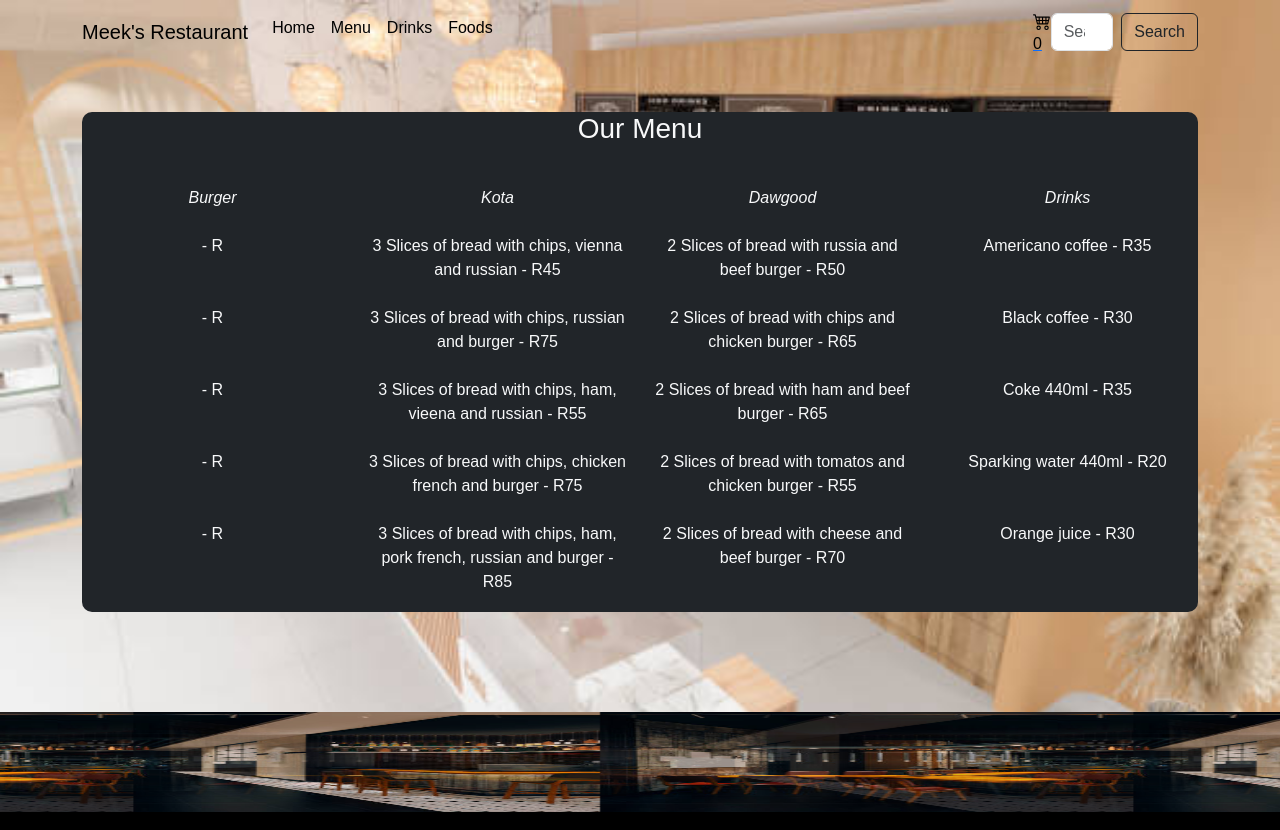
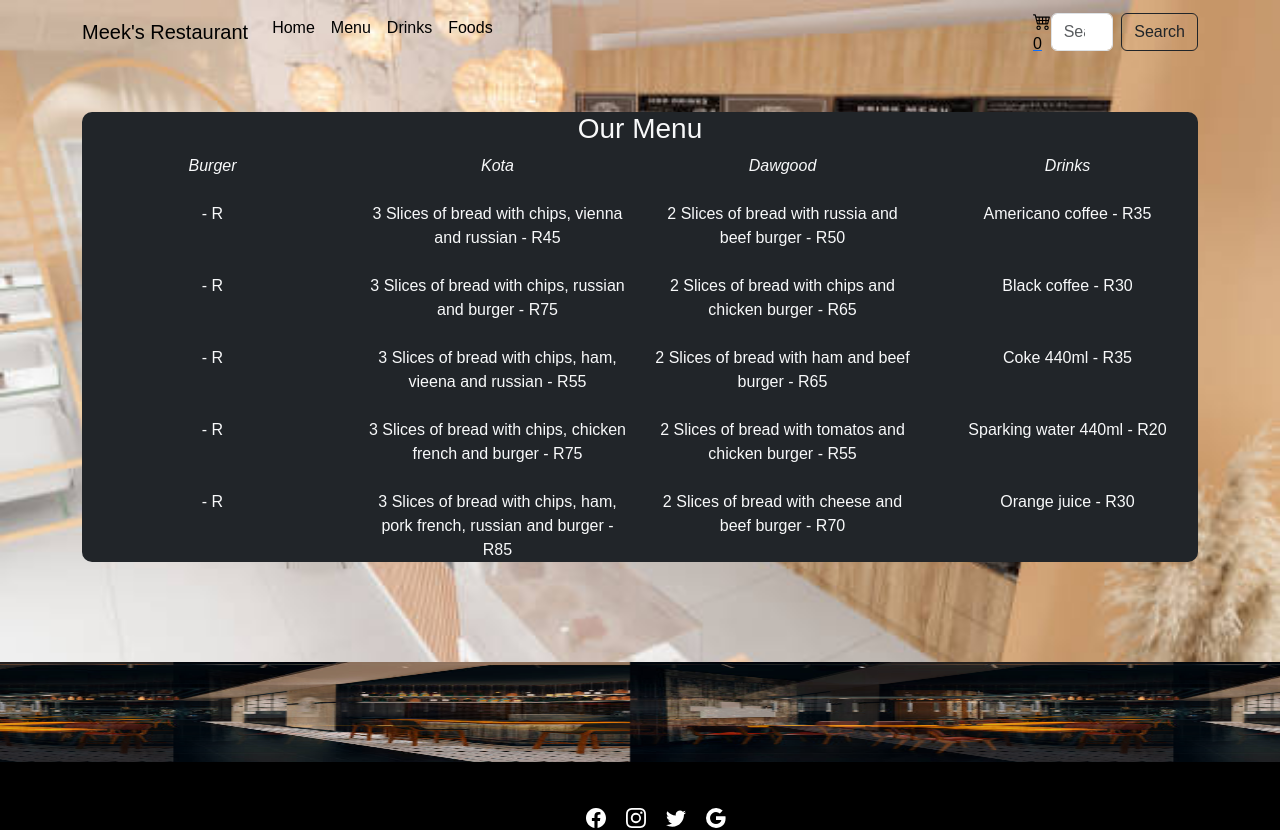
Before and after one commit to hitprofit70/my-restaurant-app, a React (Vite) app in the folder frontend/: page /menupage in a window 1280 px wide. Shown: the top 830 px of the page. Built offline with nearby package versions, Linux system fonts and the light colour scheme; no server answers.

Commit message:
my cardproduct fixed

```diff
--- a/frontend/src/index.css
+++ b/frontend/src/index.css
@@ -137,7 +137,8 @@ body{
   }
   .home-card {
     display: grid;
-    grid-template-columns: auto auto auto auto;
+    width: 80%;
+    grid-template-columns: 50px 4fr
   }
 
   .add-button {
--- a/frontend/src/pages/CartPage.jsx
+++ b/frontend/src/pages/CartPage.jsx
@@ -11,8 +11,8 @@ const CartPage = () => {
                     <li class="list-group-item bg-black">
                         <img src='https://t3.ftcdn.net/jpg/05/81/94/08/240_F_581940851_vrw6QHGEaHbM5V8mRsafjfWQXW0o7pZt.jpg' />
                     </li>
-                    <li class="list-group-item">Meat</li>
-                    <li class="list-group-item">R190</li>
+                    <li className="list-group-item">Meat</li>
+                    <li className="list-group-item">R190</li>
                 </ul>
             </div>
             <BottomF />
--- a/frontend/src/pages/Drinks.jsx
+++ b/frontend/src/pages/Drinks.jsx
@@ -18,7 +18,7 @@ const Drinks = () => {
     <div>
       <TopNav/>
       <div className='container'>
-        <div className='home-card'>
+        <div className=''>
       {myDrinks.map((p, index) => (
               <ProductsCard
                 key={index}
--- a/frontend/src/pages/Foods.jsx
+++ b/frontend/src/pages/Foods.jsx
@@ -18,7 +18,7 @@ const Foods = () => {
     <div>
       <TopNav/>
       <div className='container'>
-        <div className='home-card'>
+        <div className=''>
       {myFoods.map((p, index) => (
               <ProductsCard
                 key={index}
--- a/frontend/src/pages/Home.jsx
+++ b/frontend/src/pages/Home.jsx
@@ -22,9 +22,8 @@ const Home = () => {
         <h1 className="animate__animated animate__fadeInUp animate__repeat-3 text-center">
           Welcome to Meek's Restaurant
         </h1>
-        <div className="home-card">
         {myProducts.map((p, index) => (
-              <ProductsCard
+          <ProductsCard
                 key={index}
                 id={p.id}
                 name={p.name}
@@ -32,7 +31,6 @@ const Home = () => {
                 price={p.price}
               />
             ))}
-        </div>
       </div>
       <BottomF />
     </div>
--- a/frontend/src/pages/Menu.jsx
+++ b/frontend/src/pages/Menu.jsx
@@ -18,11 +18,11 @@ const Menu = ({name1,price1}) => {
       <TopNav />
       <div className="container mt-5">
         <div
-          className="menu-form bg-dark"
-          style={{ width: "100%", height: "500px", borderRadius: "10px" }}
+          className="menu-form bg-dark mb-5"
+          style={{ width: "100%", borderRadius: "10px" }}
         >
           <h3 className="text-center text-light mt-5">Our Menu</h3>
-          <div className="row row-cols-1 row-cols-md-4 g-4 text-center mt-3">
+          <div className="row row-cols-1 row-cols-md-4 g-4 text-center">
             <div className="col">
               <span className="text-light fst-italic">Burger</span>
             </div>
--- a/frontend/src/pages/ViewProducts.jsx
+++ b/frontend/src/pages/ViewProducts.jsx
@@ -26,8 +26,8 @@ const ViewProducts = () => {
 
   useEffect(() => {
     fetch(`http://localhost:3000/foods/${id}`)
-    .then((response) => response.json())
-    .then((data) => setMyFoods(data.data))
+      .then((response) => response.json())
+      .then((data) => setMyFoods(data.data))
   }, []);
 
   return (
@@ -37,14 +37,14 @@ const ViewProducts = () => {
         {myProducts && (
           <div className="row">
             <Row>
-              <Col style={{ width: "350px", height: "350px" }}>
+              <Col style={{ width: "300px", height: "350px" }}>
                 <img
-                  style={{ width: "100%", height: "300px" }}
+                  style={{ width: "90%", height: "300px" }}
                   src={myProducts.imgP}
                   alt="First slide"
                 />
               </Col>
-              <Col style={{ width: "350px", height: "350px" }}>
+              <Col style={{ width: "300px", height: "350px" }}>
                 <Stack className="text-center mr-5 mt-3 mb-3" gap={3}>
                   <h4 className="bg-dark mr-5 text-light">{myProducts.name}</h4>
                   <h6 className="border bg-dark text-light">R{myProducts.price}</h6>
```
